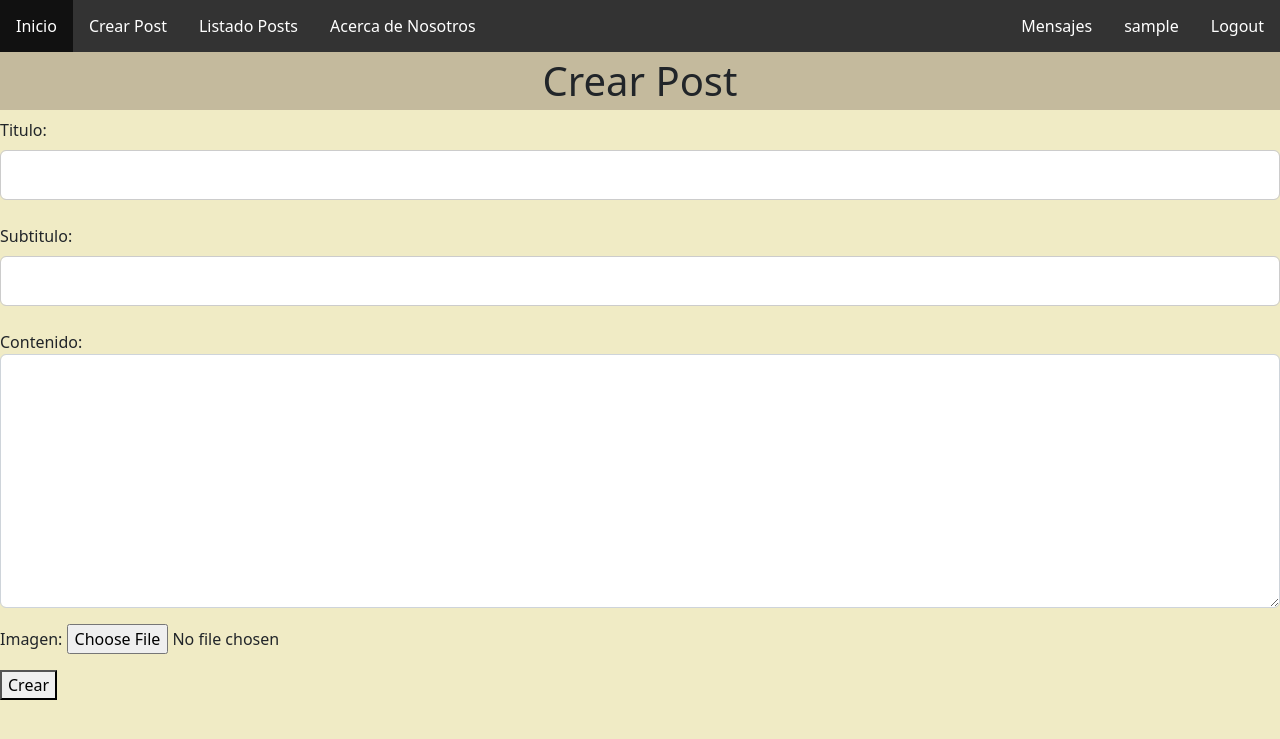
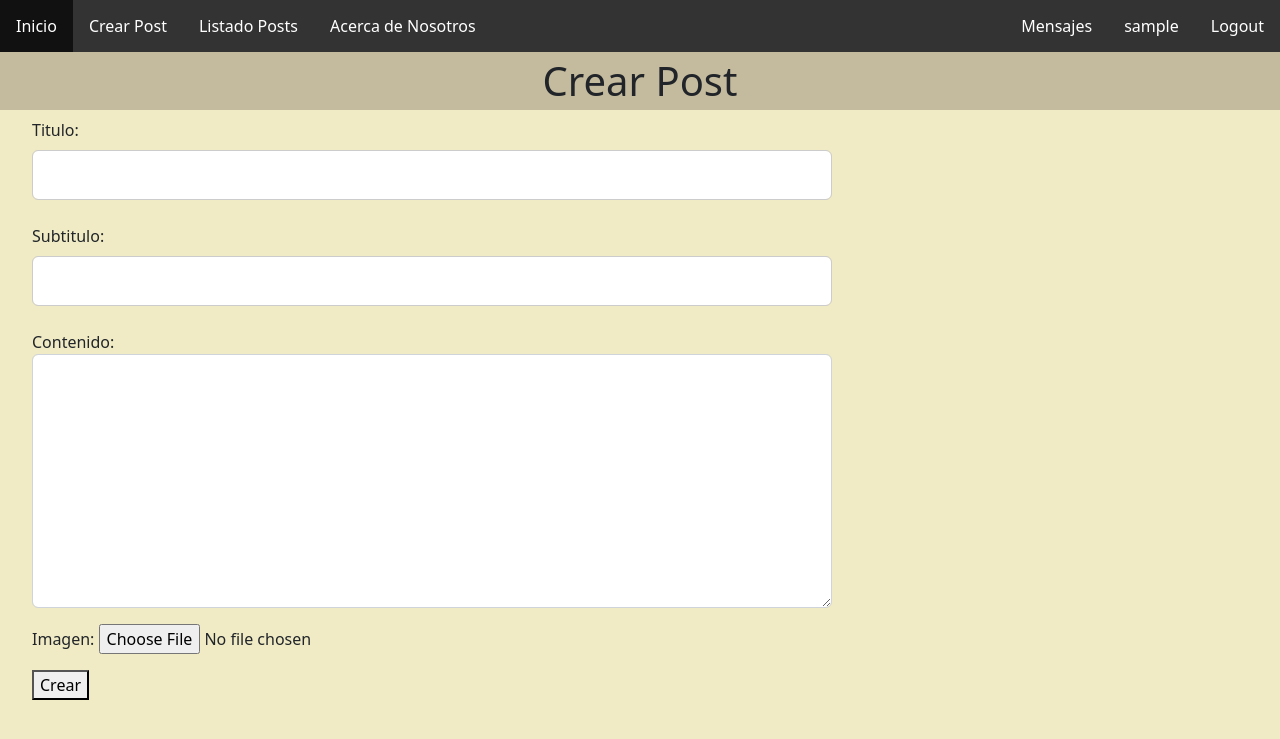
Before and after one commit to sebastianleyton/Entrega1-LarramendiLeytonRivera, a Django app: page /crear_post in a window 1280 px wide. Shown: the top 739 px of the page. Run offline with Django 4.2, Linux system fonts and the light colour scheme; the visitor is signed in with stand-in values (Sample User, id 1); data comes from the database, SQL or seed files in the repository; parts of the project's set-up code (start-up, migrations or seed data) failed here and were passed over; some libraries are stand-ins or nearby versions.

Commit message:
- Actualizadas vistas de post

```diff
--- a/templates/crear_post.html
+++ b/templates/crear_post.html
@@ -11,8 +11,10 @@
 
 
 {% block body %}
-
+<ul>
+    <li>
         <div class="form-group">
+            <div style="width:800px;">
                 <form action={% url 'crear_post' %} method="post" enctype="multipart/form-data">
                     {% csrf_token %}
                     <table>
@@ -22,4 +24,7 @@
                     <button>Crear</button>
                 </form>
             </div>
+        </div>
+    </li>
+</ul>
 {% endblock %}
--- a/templates/editar_post.html
+++ b/templates/editar_post.html
@@ -16,6 +16,7 @@
 </p>
 
 <div class="form-group">
+    <div style="width:800px;">
         <form action={% url 'editar_post' post.id %} method="post" enctype="multipart/form-data">
             {% csrf_token %}
             <table>
@@ -25,4 +26,5 @@
             <button>Editar</button>
         </form>
     </div>
+</div>
 {% endblock %}
```
Lines whose indentation alone changed are shown as unchanged.
